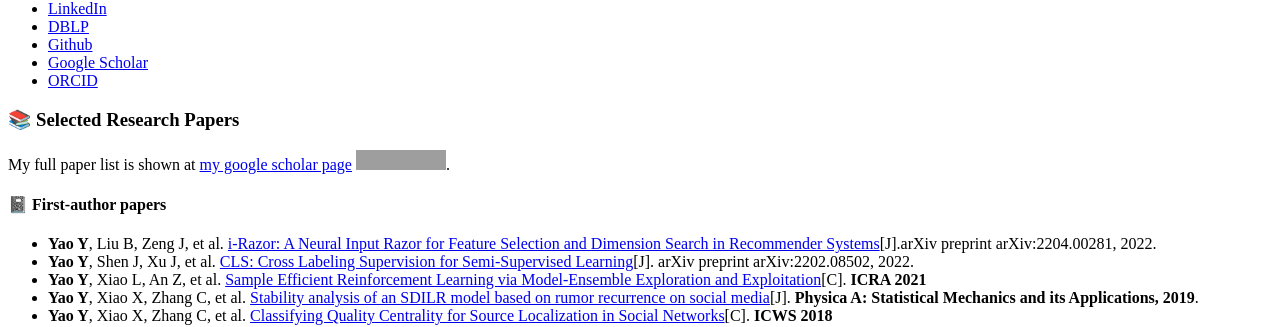
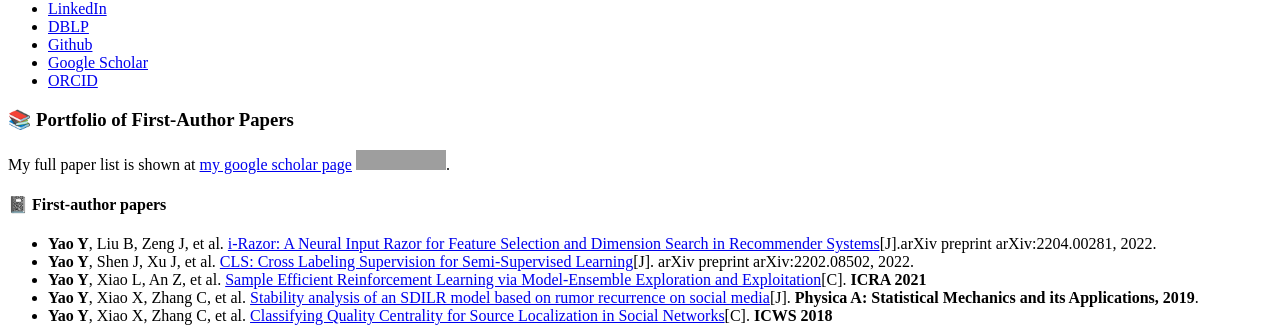
Before and after one commit to YaoYao1995/yaoyao1995.github.io, a Jekyll site: the page built from _pages/includes/pub_short.md, in a window 1280 px wide. Shown: the part 394-721 px from the top of the page. Built offline with Jekyll 4.4.1, drawn with Linux system fonts in a browser that asks for light colours; our own code applies the rules of GitHub Pages for plain Markdown files; grey boxes are pictures that could not be loaded.

Commit message:
Update pub_short.md

```diff
--- a/_pages/includes/pub_short.md
+++ b/_pages/includes/pub_short.md
@@ -1,16 +1,15 @@
-
-# 📚️ Selected Research Papers
+# 📚️ Portfolio of First-Author Papers
 
 My full paper list is shown at [my google scholar page](https://scholar.google.com/citations?user=hNO0NdEAAAAJ&hl=zh-CN)  <a href='https://scholar.google.com/citations?user=hNO0NdEAAAAJ'><img src="https://img.shields.io/endpoint?logo=Google%20Scholar&url=https%3A%2F%2Fcdn.jsdelivr.net%2Fgh%2FYaoYao1995%2Fyaoyao1995.github.io@google-scholar-stats%2Fgs_data_shieldsio.json&labelColor=f6f6f6&color=9cf&style=flat&label=citations"></a>.
 
 
 #### 📓 First-author papers
-- **Yao Y**, Liu B, Zeng J, et al. [i-Razor: A Neural Input Razor for Feature Selection and Dimension Search in Recommender Systems](https://arxiv.org/abs/2204.00281)[J].arXiv preprint arXiv:2204.00281, 2022.<span class='show_paper_citations' data='hNO0NdEAAAAJ:0EnyYjriUFMC'></span>
+- **Yao Y**, Liu B, Zeng J, et al. [i-Razor: A Neural Input Razor for Feature Selection and Dimension Search in Recommender Systems](https://arxiv.org/abs/2204.00281)[J].arXiv preprint arXiv:2204.00281, 2022.<strong><span class='show_paper_citations' data='hNO0NdEAAAAJ:0EnyYjriUFMC'></span></strong>
 - **Yao Y**, Shen J, Xu J, et al. [CLS: Cross Labeling Supervision for Semi-Supervised Learning](https://arxiv.org/abs/2202.08502)[J]. arXiv preprint arXiv:2202.08502, 2022.<strong><span class='show_paper_citations' data='hNO0NdEAAAAJ:UebtZRa9Y70C'></span></strong>
-- **Yao Y**, Xiao L, An Z, et al. [Sample Efficient Reinforcement Learning via Model-Ensemble Exploration and Exploitation](https://arxiv.org/abs/2107.01825)[C]. **ICRA 2021** <strong><span class='show_paper_citations' data='hNO0NdEAAAAJ:8k81kl-MbHgC'></span></strong>
-- **Yao Y**, Xiao X, Zhang C, et al. [Stability analysis of an SDILR model based on rumor recurrence on social media](https://www.sciencedirect.com/science/article/abs/pii/S037843711931297X)[J]. **Physica A: Statistical Mechanics and its Applications, 2019**. <strong><span class='show_paper_citations' data='hNO0NdEAAAAJ:IjCSPb-OGe4C'></span></strong>
+- **Yao Y**, Xiao L, An Z, et al. [Sample Efficient Reinforcement Learning via Model-Ensemble Exploration and Exploitation](https://arxiv.org/abs/2107.01825)[C]. **ICRA 2021**<strong><span class='show_paper_citations' data='hNO0NdEAAAAJ:8k81kl-MbHgC'></span></strong>
+- **Yao Y**, Xiao X, Zhang C, et al. [Stability analysis of an SDILR model based on rumor recurrence on social media](https://www.sciencedirect.com/science/article/abs/pii/S037843711931297X)[J]. **Physica A: Statistical Mechanics and its Applications, 2019**.<strong><span class='show_paper_citations' data='hNO0NdEAAAAJ:IjCSPb-OGe4C'></span></strong>
 - **Yao Y**, Xiao X, Zhang C, et al. [Classifying Quality Centrality for Source Localization in Social Networks](https://link.springer.com/chapter/10.1007/978-3-319-94289-6_19)[C]. **ICWS 2018**<strong><span class='show_paper_citations' data='hNO0NdEAAAAJ:Tyk-4Ss8FVUC'></span></strong>
 
 #### 📔 Co-first-author papers (Names are in Alphabetical Order)
-- Cao X, **Yao Y**, Li L, et al. [iGrow: A Smart Agriculture Solution to Autonomous Greenhouse Control](https://ojs.aaai.org/index.php/AAAI/article/view/21440)[C]. **AAAI 2022**<strong><span class='show_paper_citations' data='hNO0NdEAAAAJ:5nxA0vEk-isC'></span></strong>
+- Cao X, **Yao Y**, Li L, et al. [iGrow: A Smart Agriculture Solution to Autonomous Greenhouse Control](https://ojs.aaai.org/index.php/AAAI/article/view/21440)[C]. **AAAI 2022** <strong><span class='show_paper_citations' data='hNO0NdEAAAAJ:5nxA0vEk-isC'></span></strong>
 - An Z, Cao X, **Yao Y**, et al. [A Simulator-based Planning Framework for Optimizing Autonomous Greenhouse Control Strategy](https://ojs.aaai.org/index.php/ICAPS/article/view/15989)[C]. **ICAPS 2021**<strong><span class='show_paper_citations' data='hNO0NdEAAAAJ:W7OEmFMy1HYC'></span></strong>
```
